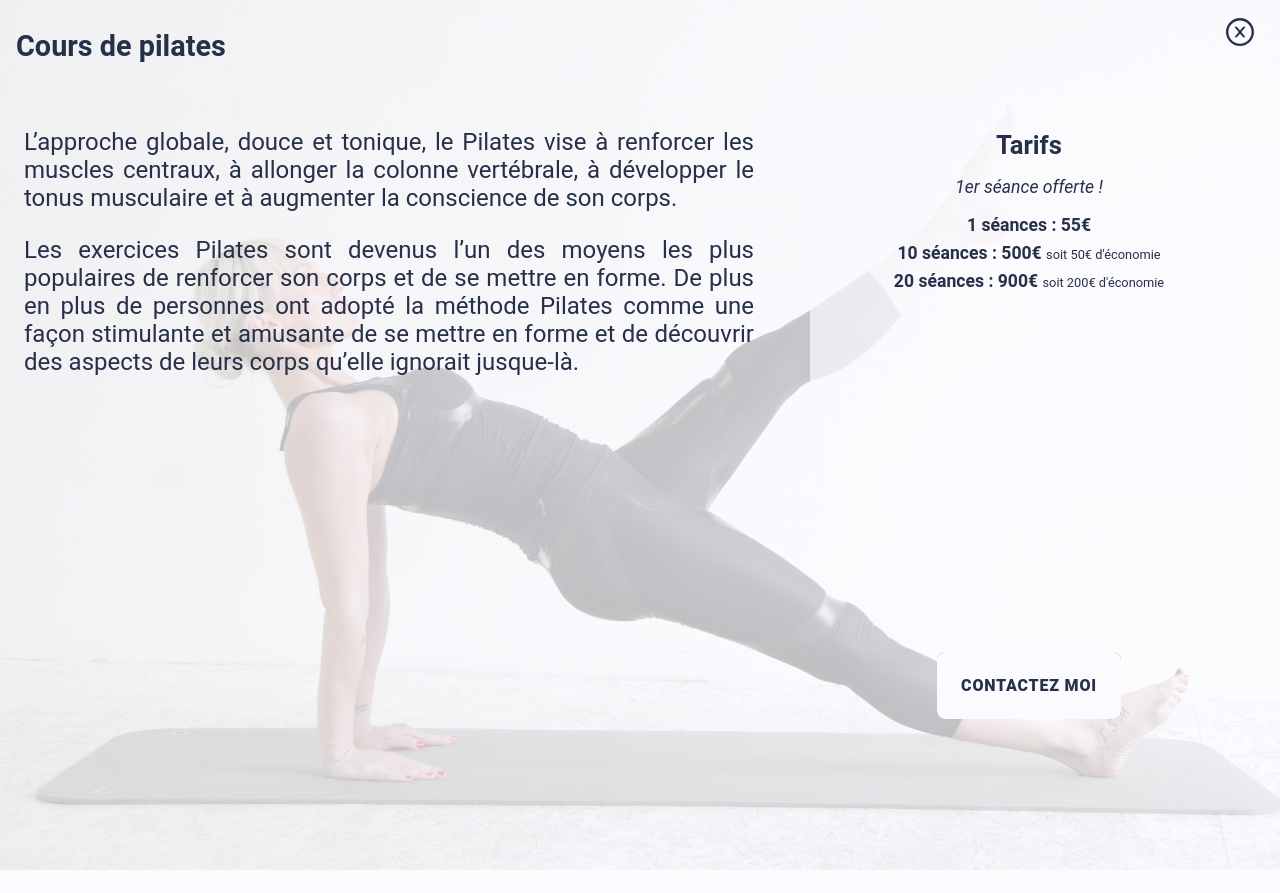
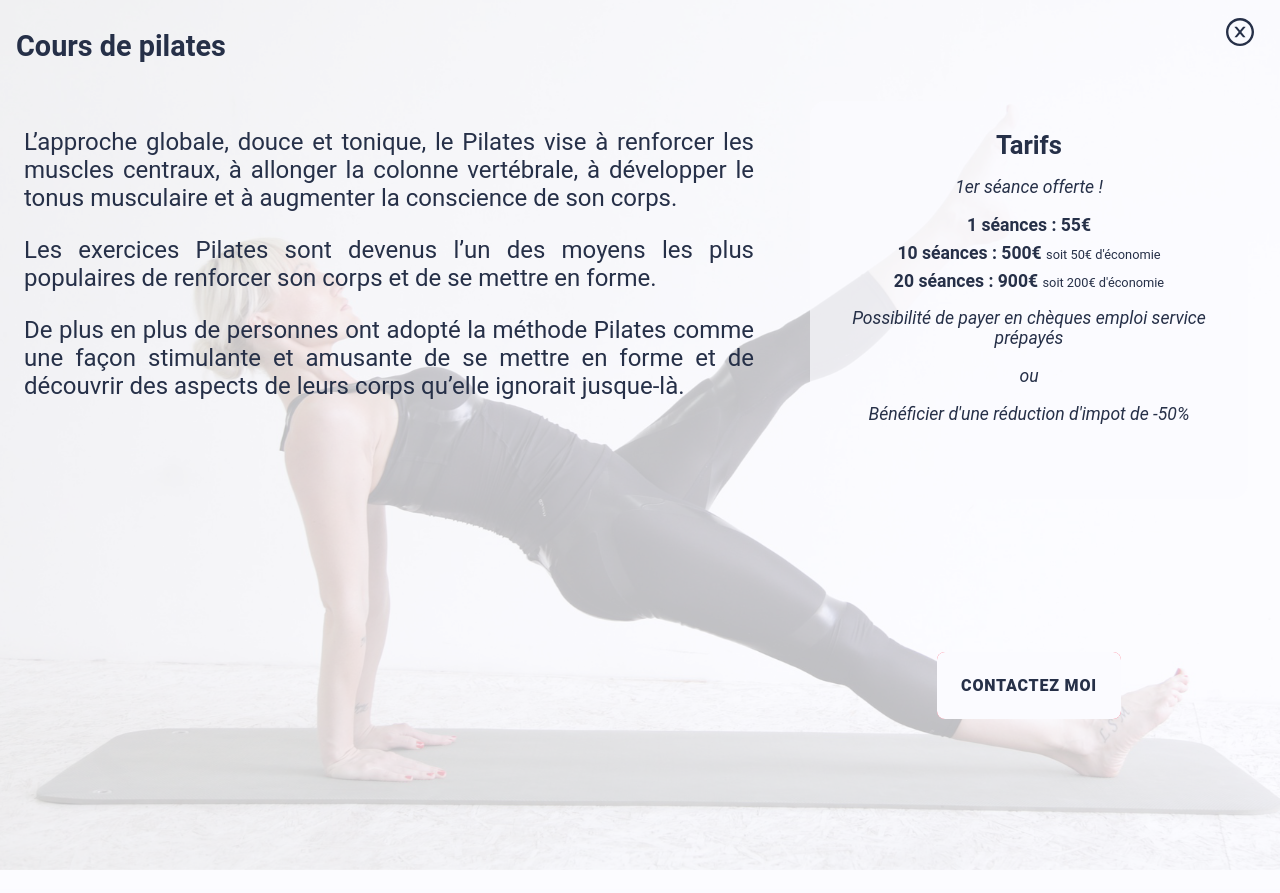
Before and after one commit to danidji/mama_mouv, a Next.js app: page /components/PilatesPanel in a window 1280 px wide. Built offline with nearby package versions, Linux system fonts and the light colour scheme.

Commit message:
MOD - ajout infos diverses

```diff
--- a/pages/components/PersoPanel.jsx
+++ b/pages/components/PersoPanel.jsx
@@ -45,9 +45,12 @@ const PersoPanel = (props) => {
                                 <li><span className="bold">20 séances : 900€</span> <span className="small"> soit 200€ d'économie </span> </li>
                             </ul>
 
+                            <p className="mb-small">Possibilité de payer en chèques emploi service prépayés</p>
+                            <p className="mb-small">ou</p>
+                            <p className="mb-small">Bénéficier d'une réduction d'impot de -50%</p>
                         </div>
                         <div className="content_button">
-                            <button className="click_button anim"><a href="#contact-view" className="anchor"><span>Contactez moi</span></a></button>
+                            <button className="click_button anim"><a href="#contact-view" className="anchor"><span href="#contact-view" className="anchor">Contactez moi</span></a></button>
                         </div>
                     </div>
 
--- a/pages/components/PilatesPanel.jsx
+++ b/pages/components/PilatesPanel.jsx
@@ -27,7 +27,8 @@ const PilatesPanel = (props) => {
                     <div className="left_content fs_large">
                         <p>L’approche globale, douce et tonique, le Pilates vise à renforcer les muscles centraux, à allonger la colonne vertébrale, à développer le tonus musculaire et à augmenter la conscience de son corps.</p>
 
-                        <p>Les exercices Pilates sont devenus l’un des moyens les plus populaires de renforcer son corps et de se mettre en forme. De plus en plus de personnes ont adopté la méthode Pilates comme une façon stimulante et amusante de se mettre en forme et de découvrir des aspects de leurs corps qu’elle ignorait jusque-là.
+                        <p>Les exercices Pilates sont devenus l’un des moyens les plus populaires de renforcer son corps et de se mettre en forme. </p>
+                        <p> De plus en plus de personnes ont adopté la méthode Pilates comme une façon stimulante et amusante de se mettre en forme et de découvrir des aspects de leurs corps qu’elle ignorait jusque-là.
                         </p>
 
                     </div>
@@ -41,10 +42,14 @@ const PilatesPanel = (props) => {
                                 <li><span className="bold">20 séances : 900€</span> <span className="small"> soit 200€ d'économie </span> </li>
                             </ul>
 
+                            <p className="mb-small">Possibilité de payer en chèques emploi service prépayés</p>
+                            <p className="mb-small">ou</p>
+                            <p className="mb-small">Bénéficier d'une réduction d'impot de -50%</p>
+
 
                         </div>
                         <div className="content_button">
-                            <button className="click_button anim"><a href="#contact-view" className="anchor"><span>Contactez moi</span></a></button>
+                            <button className="click_button anim"><a href="#contact-view" className="anchor"><span href="#contact-view" className="anchor">Contactez moi</span></a></button>
                         </div>
                     </div>
 
```
